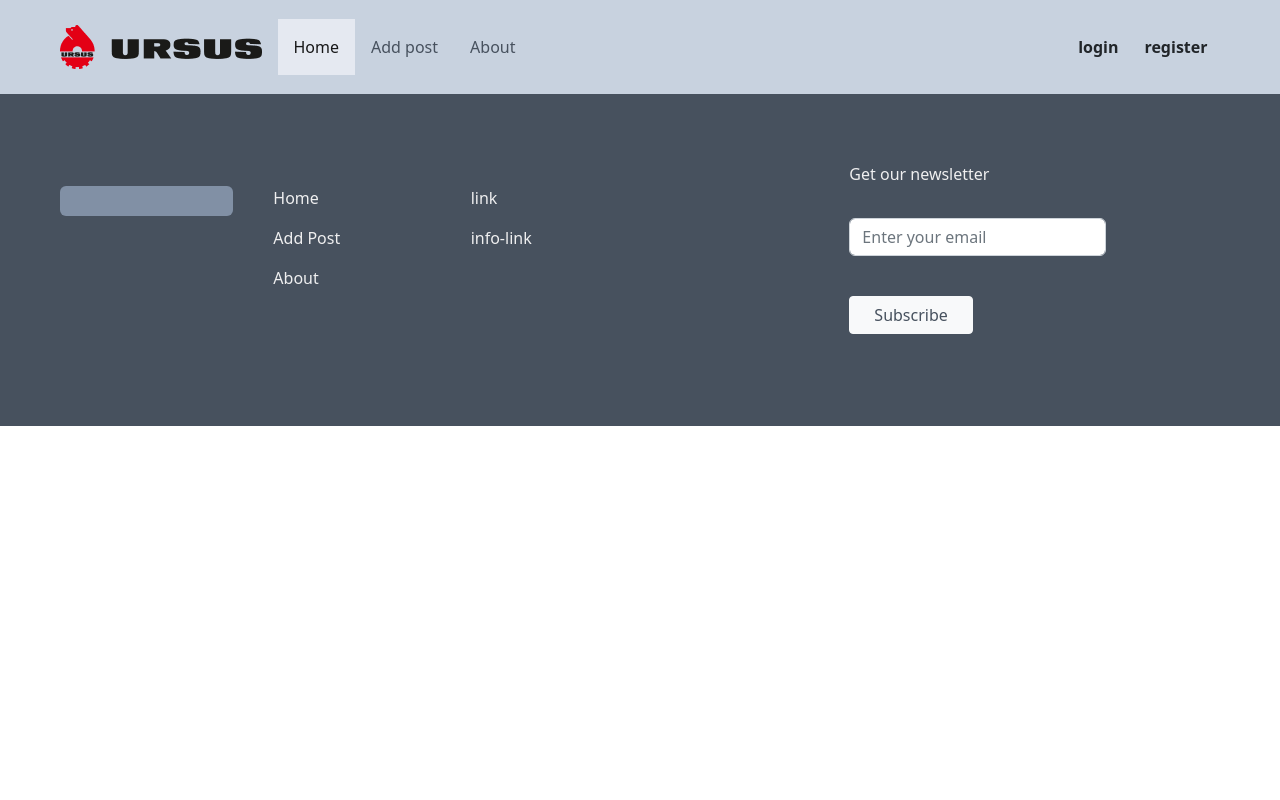
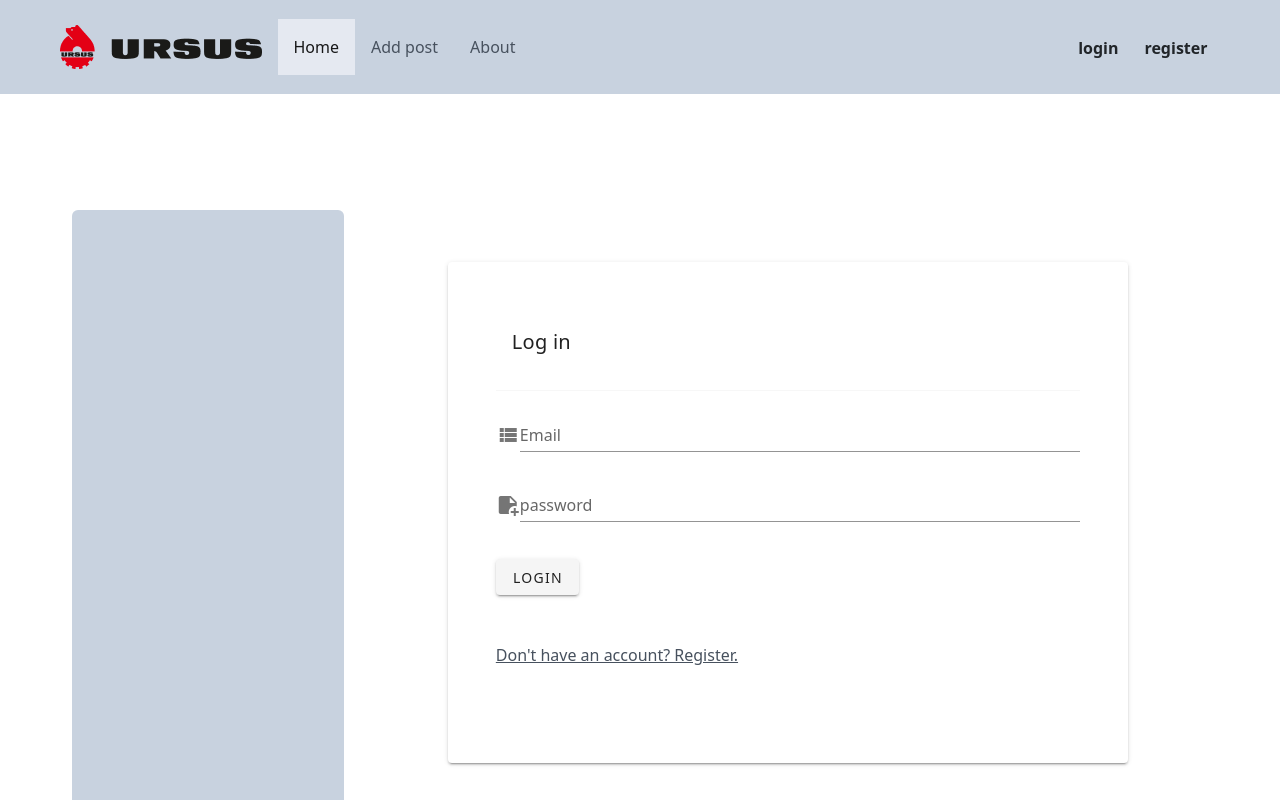
Before and after one commit to gregsypek/ursus2, a Vue app in the folder client/: page /login in a window 1280 px wide. Shown: the top 800 px of the page. Built offline with nearby package versions, Linux system fonts and the light colour scheme.

Commit message:
create login form and handle login logic

```diff
--- a/client/src/api.js
+++ b/client/src/api.js
@@ -31,11 +31,15 @@ export default class API {
 	//to create a user
 	static async createUser(credentials) {
 		const res = await axios.post(`${url}/register`, credentials);
-		console.log(
-			"🚀 ~ file: api.js ~ line 34 ~ API ~ createUser ~ credentials",
-			credentials
-		);
+		// console.log(
+		// 	"🚀 ~ file: api.js ~ line 34 ~ API ~ createUser ~ credentials",
+		// 	credentials
+		// );
 		console.log("🚀 ~ file: api.js ~ line 34 ~ API ~ createUser ~ res", res);
 		return res.data;
 	}
+	static async loginUser(credentials) {
+		const res = await axios.post(`${url}/login`, credentials);
+		return res.data;
+	}
 }
--- a/client/src/components/NavBar.vue
+++ b/client/src/components/NavBar.vue
@@ -18,19 +18,24 @@
 							<router-link to="/about" class="nav-link p-3">About</router-link>
 						</li>
 					</ul>
-					<div>
+					<div v-if="!loggedIn">
 
-						<button class="btn btn-login d-block d-lg-inline ">login</button>
+						<router-link to="/login" class="btn btn-login d-block d-lg-inline ">login</router-link>
 						<router-link to="/register" class="btn btn-register  d-block  d-lg-inline">register</router-link>
 					</div>
+					<div v-else> <button class="btn btn-login">Witaj ponownie</button></div>
 				</div>
 			</div>
 		</nav>
 </template>
 
 <script>
+import { authComputed } from "../vuex/helpers.js";
 export default {
   name: "NavBar",
+  computed: {
+    ...authComputed,
+  },
 };
 </script>
 
--- a/client/src/router/index.js
+++ b/client/src/router/index.js
@@ -5,6 +5,7 @@ import AddPost from "../views/AddPost.vue";
 import EditPost from "../views/EditPost.vue";
 import PostView from "../views/PostView.vue";
 import RegisterUser from "../views/RegisterUser.vue";
+import LoginUser from "../views/LoginUser.vue";
 
 Vue.use(VueRouter);
 
@@ -35,6 +36,11 @@ const routes = [
 		component: RegisterUser,
 	},
 	{
+		path: "/login",
+		name: "login",
+		component: LoginUser,
+	},
+	{
 		path: "/about",
 		name: "about",
 		// route level code-splitting
--- /dev/null
+++ b/client/src/views/LoginUser.vue
@@ -0,0 +1,95 @@
+<template>
+	<section class="my-5">
+		<div class="container">
+			<div class="d-flex row justify-content-center g-5">
+				<aside class="d-none d-lg-block col-3">
+					<div class="rounded">
+						<h3>
+							<img
+								src="../../src/assets/logo-ursus.png"
+								alt="logo"
+								class="d-none d-xxl-block"
+							/>
+						</h3>
+					</div>
+				</aside>
+				<main class="row col-12 col-lg-9 g-5">
+					<!-- <h1 class="mt-0">Add new Post</h1> -->
+
+					<div class="col-md">
+						<v-container>
+							<v-row no-gutters>
+								<v-col sm="10" class="mx-auto">
+									<v-card class="p-5 my-5">
+										<v-card-title>Log in</v-card-title>
+										<v-divider></v-divider>
+										<v-form
+											ref="form"
+											@submit.prevent="login"
+											class="pa-5"
+											enctype="multipart/form-data"
+										>
+											<v-text-field
+												label="Email"
+												v-model="email"
+												type="email"
+												prepend-icon="mdi-view-list"
+											></v-text-field>
+											<v-text-field
+												label="password"
+												v-model="password"
+												prepend-icon="mdi-note-plus"
+											></v-text-field>
+
+											<v-btn type="submit" class="mt-3">Login</v-btn>
+                      <div class="isRegister my-5">
+
+											<router-link to="/register">
+											Don't have an account? Register.
+											</router-link>
+                      </div>
+										</v-form>
+									</v-card>
+								</v-col>
+							</v-row>
+						</v-container>
+					</div>
+				</main>
+			</div>
+		</div>
+	</section>
+</template>
+
+<script>
+export default {
+  data() {
+    return {
+      email: "",
+      password: "",
+    };
+  },
+  methods: {
+    login() {
+      this.$store
+        .dispatch("login", {
+          email: this.email,
+          password: this.password,
+        })
+        .then(() => {
+          this.$router.push({
+            name: "home",
+            params: {
+              message: "Welcome back :)",
+            },
+          });
+        });
+    },
+  },
+};
+</script>
+
+<style>
+.isRegister a {
+  color: var(--color-dark-500);
+}
+</style>
--- /dev/null
+++ b/client/src/vuex/helpers.js
@@ -0,0 +1,5 @@
+import { mapGetters } from 'vuex'
+
+export const authComputed = {
+  ...mapGetters(['loggedIn'])
+}
--- a/client/src/vuex/store.js
+++ b/client/src/vuex/store.js
@@ -25,5 +25,16 @@ export default new Vuex.Store({
 			// console.log("data from store", data);
 			commit("SET_USER_DATA", data);
 		},
+		async login({ commit }, credentials) {
+			const data = await API.loginUser(credentials);
+			// console.log("data from store", data);
+			commit("SET_USER_DATA", data);
+		},
+	},
+	getters: {
+		loggedIn(state) {
+			return !!state.user;
+			// return !!localStorage.getItem("user");
+		},
 	},
 });
```
Also changed, not shown: 2 other files (tests, documents, lock files or other folders).
